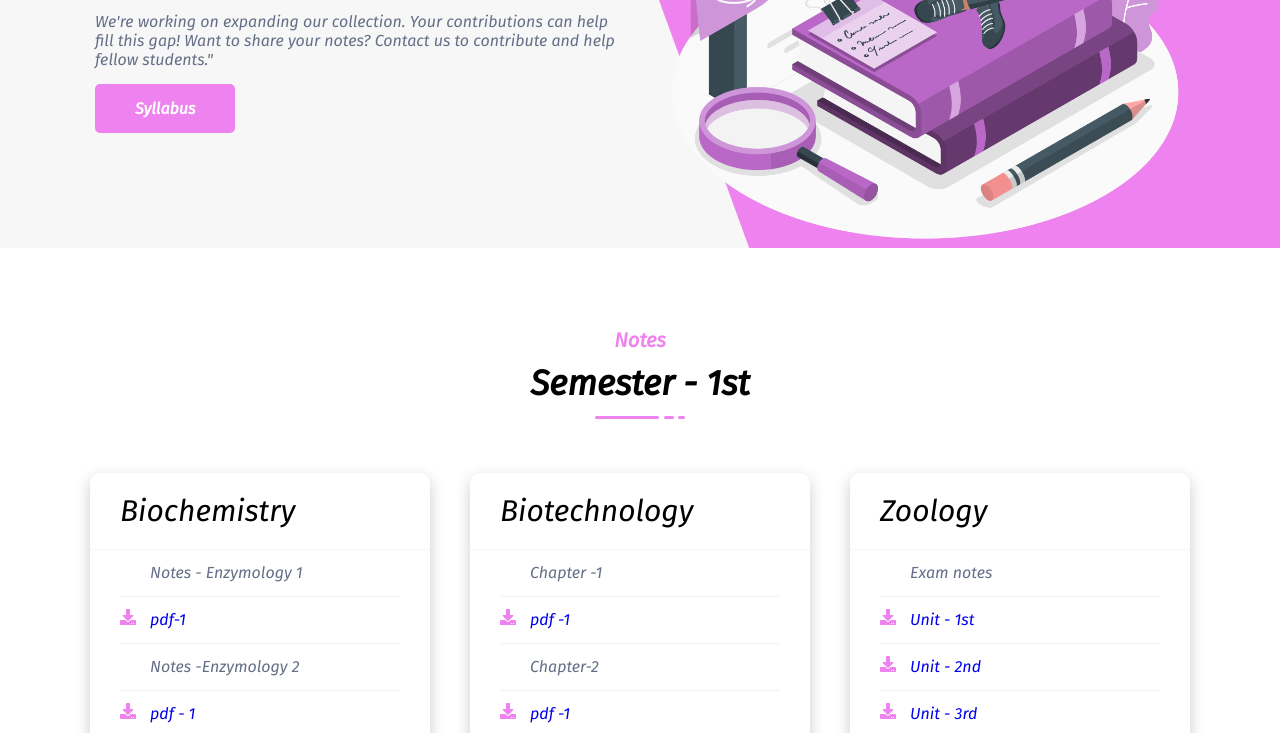
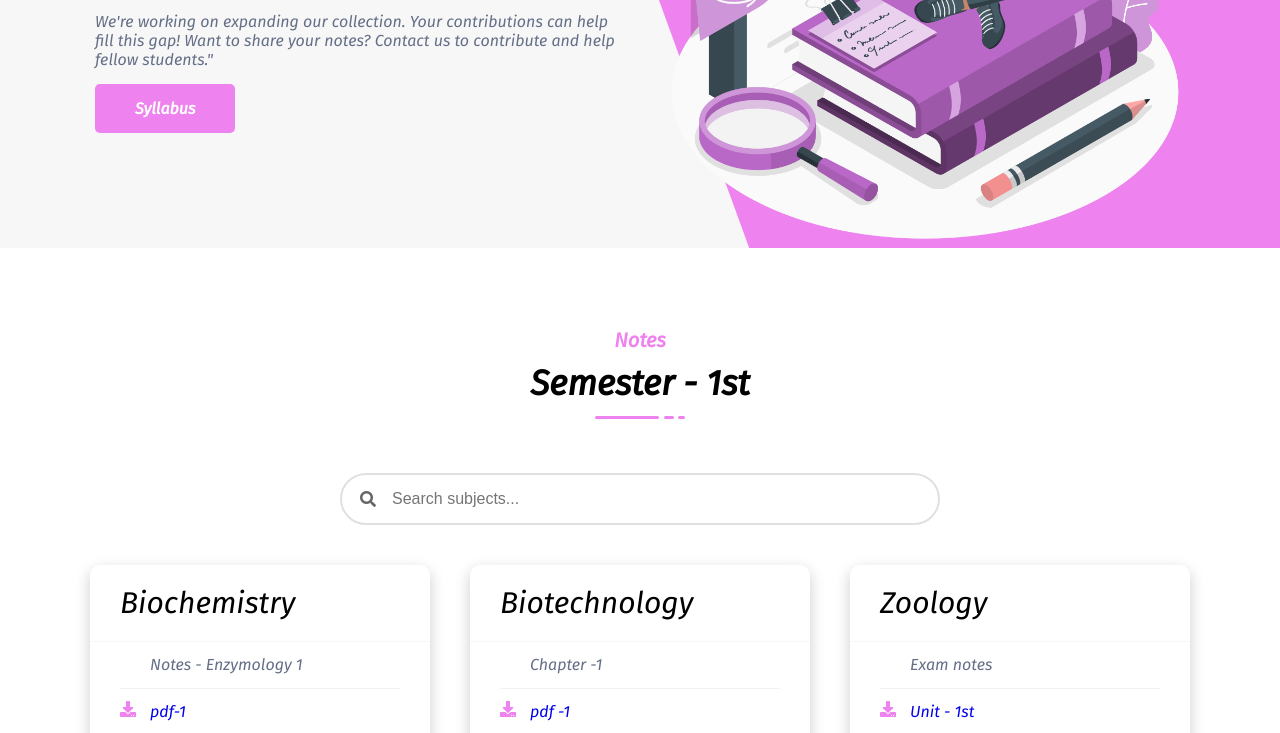
Before and after one commit to bhatmohsin/notesbook, a website: page pages/semester_3.html in a window 1280 px wide. Shown: the part 352-1085 px from the top of the page. Drawn offline with nearby package versions, Linux system fonts and the light colour scheme.

Commit message:
Update semester_3.html

```diff
--- a/pages/semester_3.html
+++ b/pages/semester_3.html
@@ -99,6 +99,12 @@ Want to share your notes? Contact us to contribute and help fellow students."
                 </div>
                 <!--===== Section Title =====-->
             </div>
+<div class="search-container">
+    <div class="search-box">
+        <i class="fas fa-search search-icon"></i>
+        <input type="text" id="searchInput" placeholder="Search subjects...">
+    </div>
+</div>
 <div class="row justify-content-center">
     <div class="pricing-item">
         <div class="pricing-plan">
```
